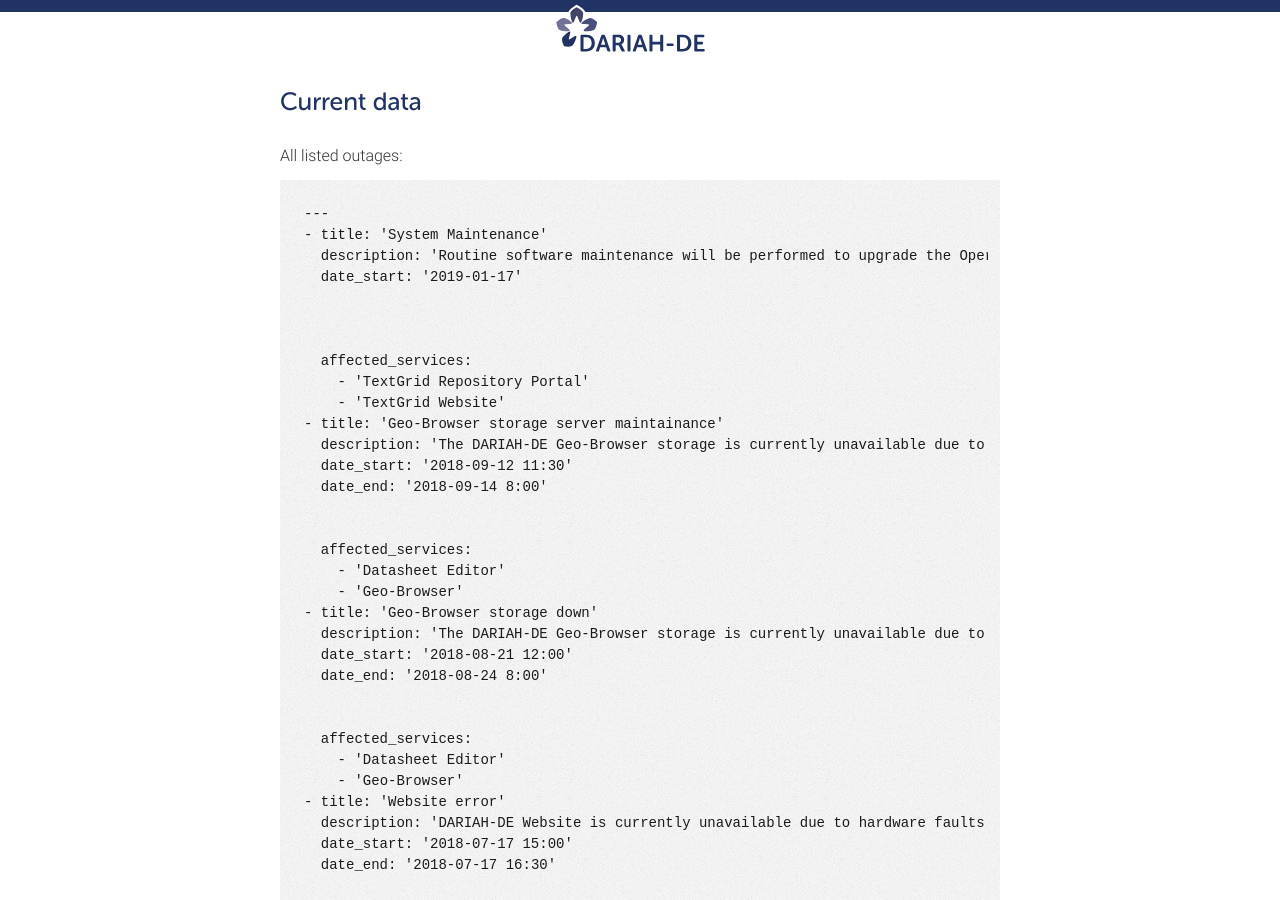
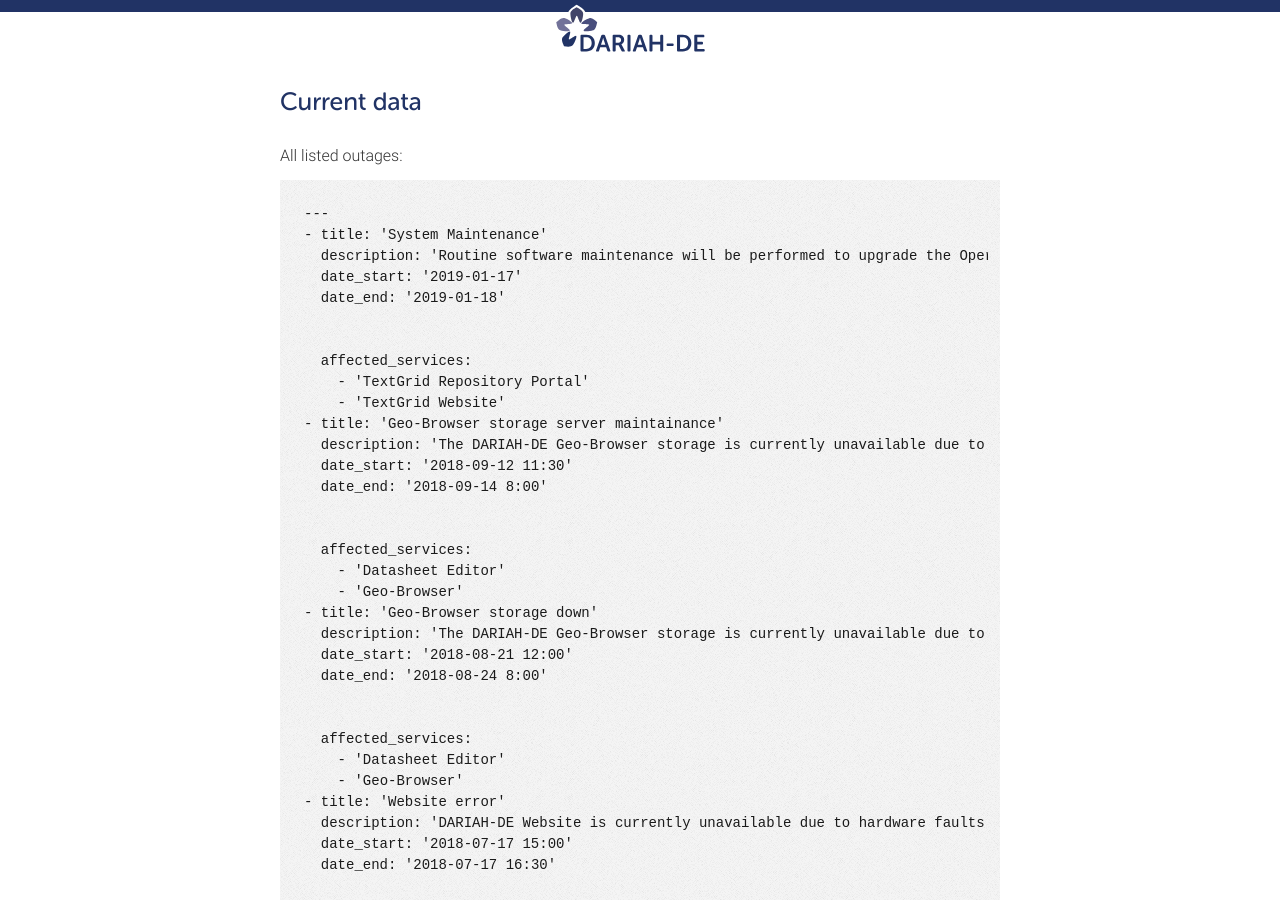
Before and after one commit to DARIAH-DE/status, a Jekyll site: the page built from currentdata.md, in a window 1280 px wide and 900 px high. Built offline with Jekyll 4.4.1, drawn with Linux system fonts in a browser that asks for light colours; our own code applies the rules of GitHub Pages for plain Markdown files.

Commit message:
Update outages.yaml

```diff
--- a/_data/outages.yaml
+++ b/_data/outages.yaml
@@ -2,7 +2,7 @@
 - title: 'System Maintenance'
   description: 'Routine software maintenance will be performed to upgrade the Operating System of {ci, devportal, exist, liferay, pdp, wiki}.de.dariah.eu. This is expected to last from 15-19 CET.'
   date_start: '2019-01-17'
-  date_end:
+  date_end: '2019-01-18'
   affected:
     - '/middlewares/liferay'
 - title: 'Geo-Browser storage server maintainance'
```
